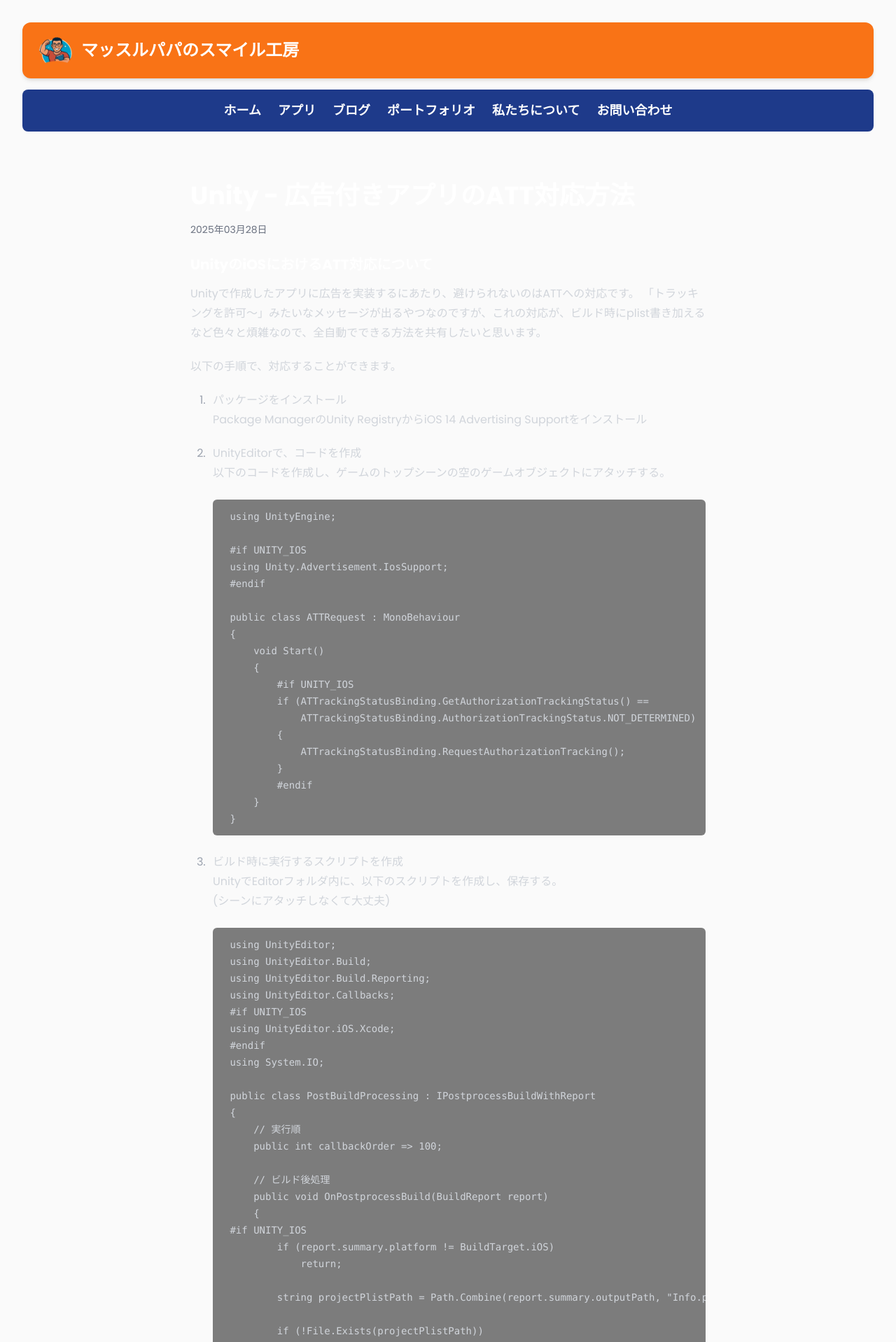
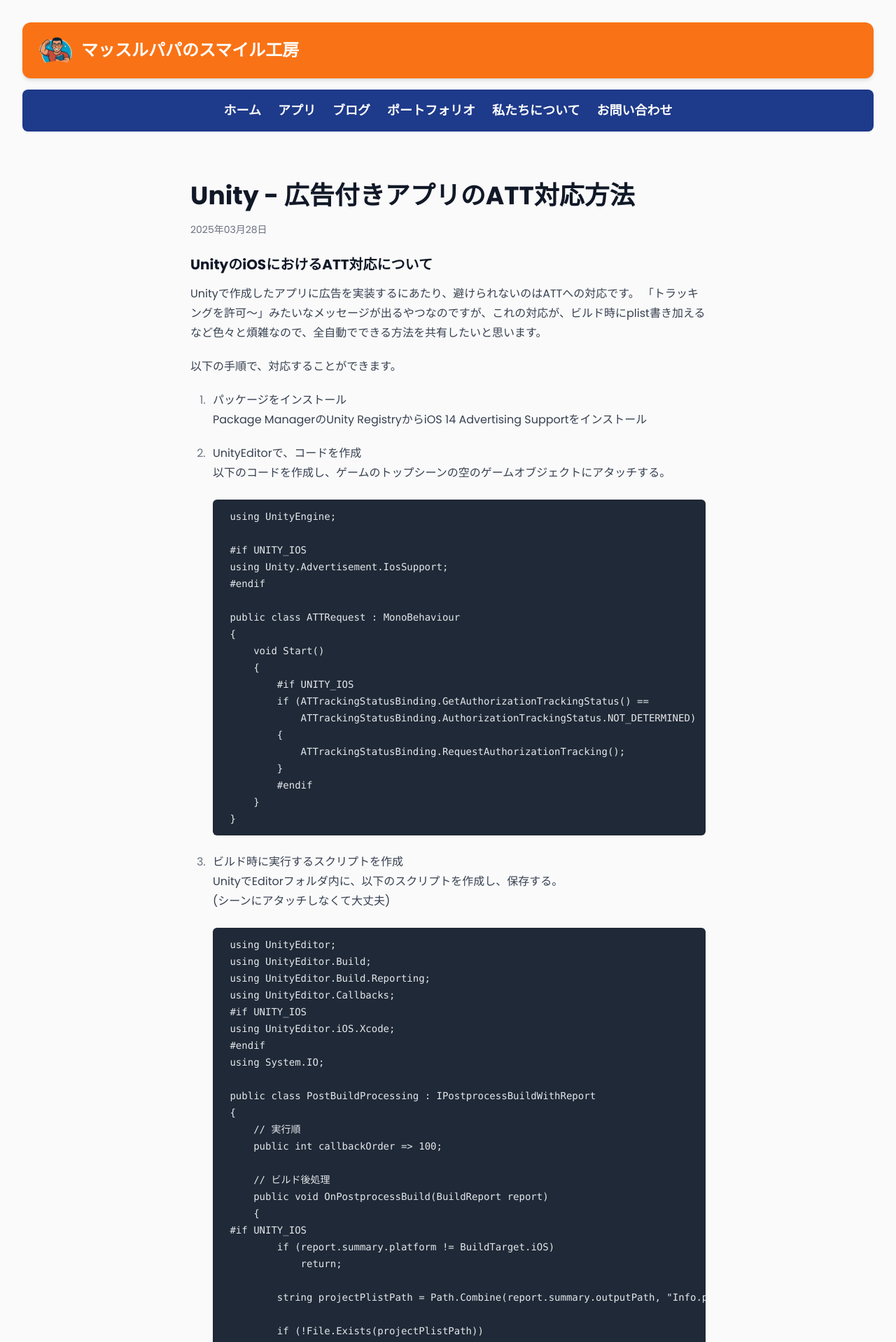
Before and after one commit to k41301175/MuscleDad-SmileLab, a Jekyll site: the page built from _posts/2025-03-28-attn.md, in a window 1280 px wide. Shown: the top 1918 px of the page at 70% size. Built offline with Jekyll 4.4.1, drawn with Linux system fonts in a browser that asks for light colours; nearby versions of some CDN libraries.

Commit message:
delete invert

```diff
--- a/_layouts/markdown.html
+++ b/_layouts/markdown.html
@@ -2,6 +2,6 @@
 layout: default
 ---
 
-<div class="prose prose-invert max-w-3xl mx-auto">
+<div class="prose max-w-3xl mx-auto">
     {{ content }}
 </div>
--- a/_layouts/post.html
+++ b/_layouts/post.html
@@ -2,10 +2,10 @@
 layout: default
 ---
 
-<article class="max-w-3xl mx-auto px-4 py-12 prose prose-invert">
+<article class="max-w-3xl mx-auto px-4 py-12 prose">
   <h1 class="text-4xl font-bold mb-4">{{ page.title }}</h1>
   <p class="text-gray-500 text-sm mb-6">{{ page.date | date: "%Y年%m月%d日" }}</p>
-  <div class="prose prose-invert max-w-3xl mx-auto">
+  <div class="prose max-w-3xl mx-auto">
     {{ content }}
   </div>
 </article>
```
